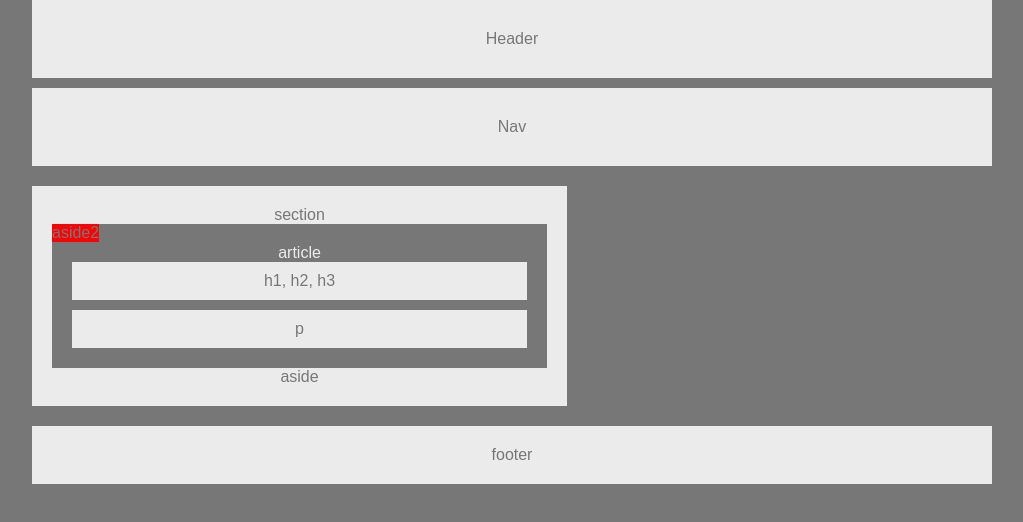
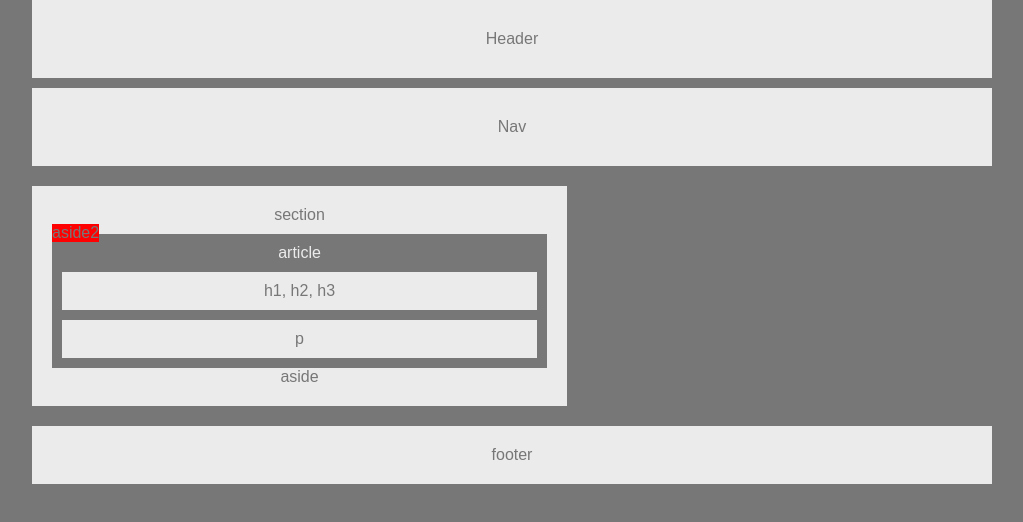
Before and after one commit to hausuwu/HW-Wireframe, a plain HTML site: page index.html in a window 1280 px wide. Shown: the whole page, without its empty margins (128-1151 px from the left). Drawn offline with Linux system fonts and the light colour scheme.

Commit message:
fixed padding and margins on section elements

```diff
--- a/style.css
+++ b/style.css
@@ -35,7 +35,8 @@ body {
 .article {
     background: #777777;
     color: #ebebeb;
-    padding: 20px;
+    padding: 10px;
+    margin-top: 10px;
 }
 
 .box1 {
@@ -43,12 +44,14 @@ body {
     color: #777777;
     padding: 10px;
     margin-bottom: 10px;
+    margin-top: 10px;
 }
 
 .p {
     background: #ebebeb;
     color: #777777;
     padding: 10px;
+    margin-top: 10px;
 }
 
 .aside {
```
